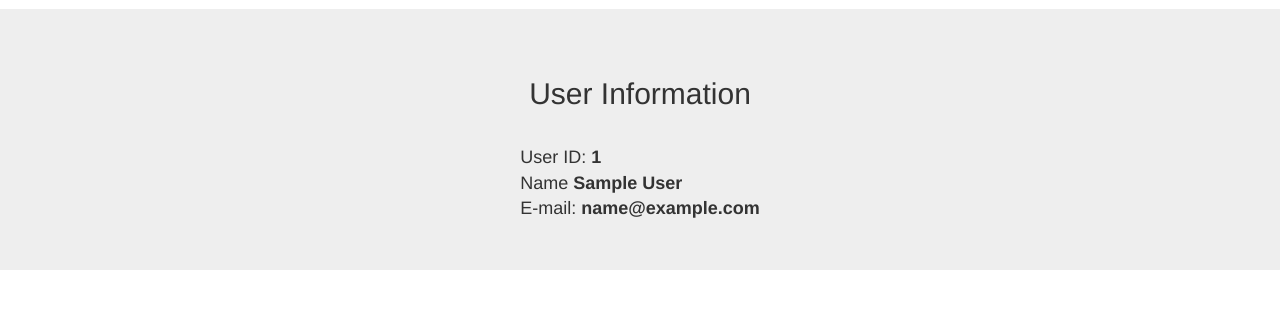
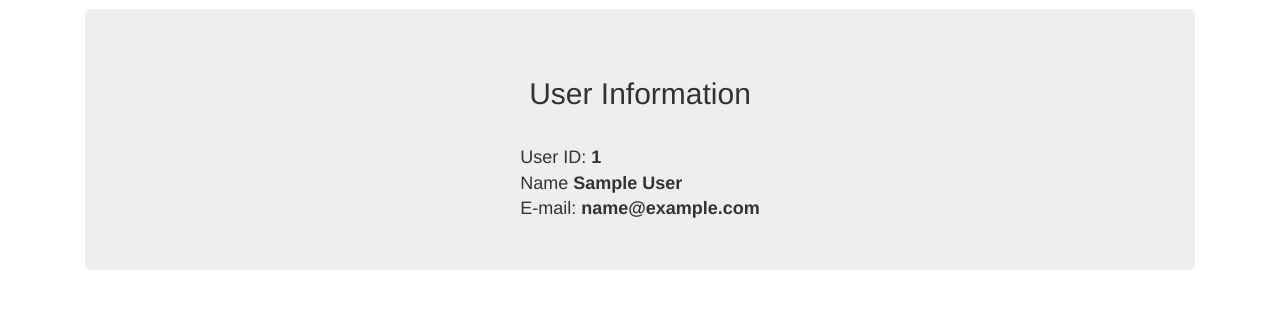
Before and after one commit to atahf/NewsPot, a Python web app: template website/templates/user_profile.html in a window 1280 px wide. Shown: the part 51-370 px from the top of the page. Run offline with Jinja, Linux system fonts and the light colour scheme; the template is opened without the code that fills it: most values are stand-ins (such as "Sample title", 1, 10 or a date in 2020); some libraries are stand-ins or nearby versions.

Commit message:
fixed small CSS bug

```diff
--- a/website/templates/user_profile.html
+++ b/website/templates/user_profile.html
@@ -3,7 +3,7 @@
 {% block title %}User Page{% endblock %}
 
 {% block content %}
-    <div class="container-fluid" style="display: flex; justify-content: center; align-items: center;">
+    <div class="container-fluid">
         <div class="jumbotron" style="margin-bottom: 50px; padding: auto;">
             <h2 align="center">
                 {% if current_user.id == userData.id %}
```
